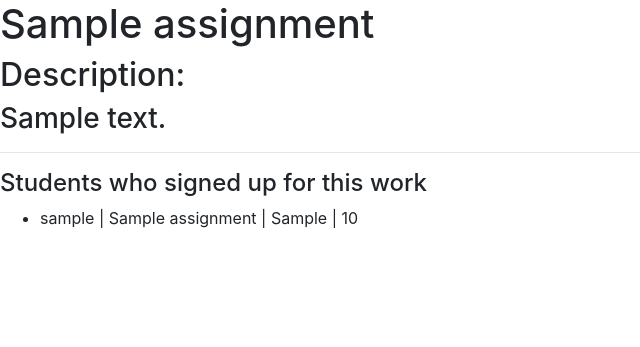
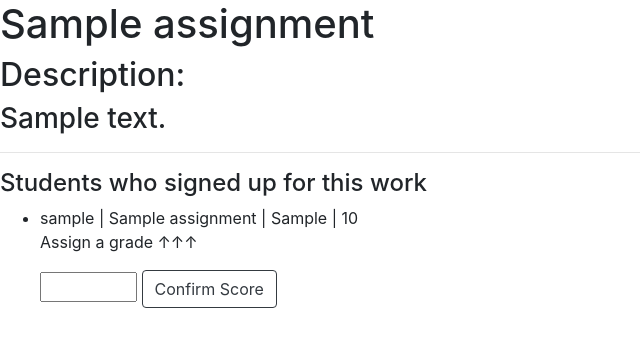
Before and after one commit to CosmicSage/grading-system, a Django app: page /grading/assignments/a/000 in a window 1280 px wide. Shown: the part 56-403 px from the top of the page, without its empty margins (0-640 px from the left). Run offline with Django 3.2, Linux system fonts and the light colour scheme; a user stored in the database is signed in; tables that the repository leaves empty hold one stand-in row (values such as "Sample post"); parts of the project's set-up code (start-up, migrations or seed data) failed here and were passed over; some libraries are stand-ins or nearby versions.

Commit message:
Accept File Upload + Score

```diff
--- a/grading/templates/grading/assignment.html
+++ b/grading/templates/grading/assignment.html
@@ -12,15 +12,28 @@
     {% if responses %}
       <ul>
         {% for r in responses %}
-          <li>{{ r }}</li>
+          <li>
+            {{ r }}
+            <p>Assign a grade ↑↑↑</p>
+            <form  action="{% url 'score' %}" method="post">
+              {% csrf_token %}
+              <input type="number" name="score" min="1" max="100">
+              <input type="hidden" name="username" value="{{ r.student.user.username }}">
+              <input type="hidden" name="code" value="{{ code }}">
+              <button type="submit" class="btn btn-outline-dark">Confirm Score</button>
+            </form>
+          </li>
         {% endfor %}
       </ul>
     {% else %}
       <p>No Submissisons Yet</p>
     {% endif %}
   {% elif is_student %}
+    {% if score.score %}
+      <h1 style="color:green;">Your Score for this ass is {{ score.score }}</h1>
+    {% endif %}
     <h3>Submit Your Response</h3>
-    <form  action="{% url 'a' code %}" method="post">
+    <form enctype="multipart/form-data" action="{% url 'a' code %}" method="post">
       {% csrf_token %}
       {{ form }}
       <button type="submit" class="btn btn-outline-dark">Submit</button>
```
